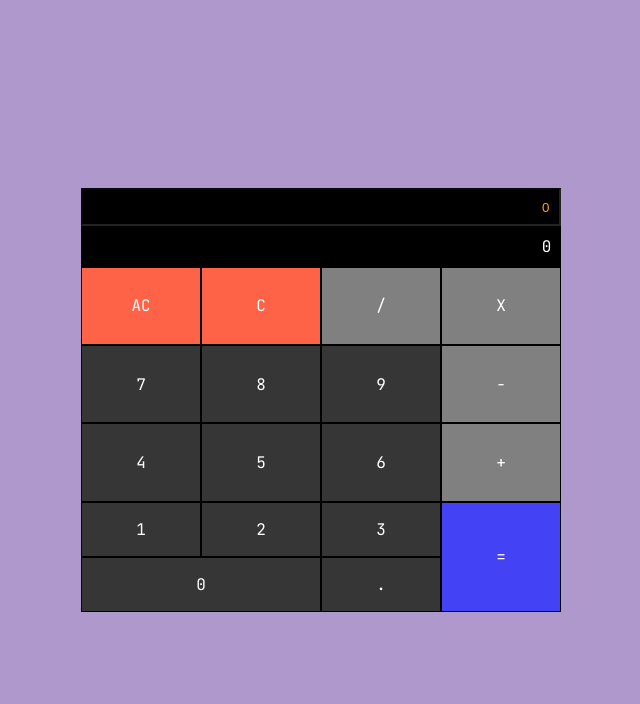
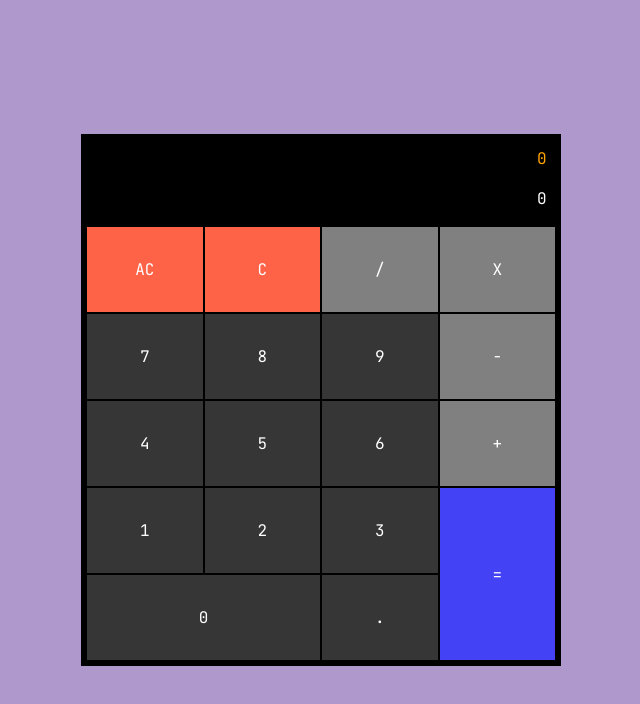
Before and after one commit to VinuJ/typescript-calculator, a React (Create React App) app: page / in a window 1280 px wide. Shown: the top 704 px of the page, without its empty margins (319-959 px from the left). Built offline with nearby package versions, Linux system fonts and the light colour scheme.

Commit message:
Completed functionality and styling

```diff
--- a/src/App.scss
+++ b/src/App.scss
@@ -33,9 +33,9 @@ a {
   font-family: 'JetBrains Mono', sans-serif;
   .container {
     @include flex-center;
-    //@include show-border;
     width: 90vw;
     .grid {
+      border: 5px solid black;
       width: 100%;
       max-width: 30rem;
       display: grid;
@@ -51,7 +51,7 @@ a {
       ;
       .calcButton {
         @include flex-center;
-        padding: 1rem 1rem;
+        padding: 1.5rem 1.5rem;
         background-color: grey;
         color: white;
         border: 1px solid black;
@@ -60,12 +60,14 @@ a {
           background-color: white;
           color: black;
         }
-        // add responsive typography
         @media (hover: hover) {
           &:hover {
             background-color: white;
             color: black;
           }
+        }
+        @media (min-width: 700px) {
+          padding: 2rem 2rem;
         }
       }
 
@@ -84,11 +86,14 @@ a {
         background-color: black;
         text-align: right;
         .input {
+          border: none;
           width: 100%;
           text-align: right;
           background-color: black;
           color: orange;
           padding: 2% 2%;
+          font-family: 'JetBrains Mono', sans-serif;
+          font-size: 1rem;
           &::placeholder {
             color: orange;
           }
--- a/src/App.tsx
+++ b/src/App.tsx
@@ -1,49 +1,56 @@
 import React, { FC, useState } from "react";
 import "./App.scss";
 
-/*
-  <props that it takes>  - directly or INTERFACE
-  interface Props {
-    text: string; (boolean, number, (bob: syting) => void)
-    obj: {
-      f1: string'
-    }
-    or obj: SomeInterface
-  }
-
-  ctrl+space to see passable props + general auto complete
-
-  ? mark before colon means optional
-
-  useState default infers type, useState<number | null>
-  undefined different type to null
-
-  pass interfaces or objects into <>
-
-  e.g. useRef<HTMLInputElement>(null)
-
-  use hover a lot to get type
-
-*/
-
 const App: FC = () => {
   const [expression, setExpression] = useState<string>("");
-  const [answer, setAnswer] = useState<number>(0);
+  const [answer, setAnswer] = useState<number | string>(0);
+
+  const isOperator = (symbol: string): boolean => {
+    return /[\+\*\/\-]/.test(symbol);
+  };
 
   const display = (symbol: string): void => {
-    setExpression(expression + symbol);
-    if (expression[expression.length - 1] === "=") {
-      if (/[0-9.]/.test(symbol)) {
-        setExpression(symbol);
+    let current = expression;
+
+    // Check if two operators in a row have been inputted
+    if (isOperator(symbol) && isOperator(current[current.length - 1])) {
+      let newExp;
+      // Check for subtract sign allows for '5 * -5' to correctly evaluate to '-25'
+      if (/[-]/.test(symbol)) {
+        setExpression(current.slice(0, current.length) + symbol);
       } else {
-        setExpression(answer + symbol);
+        // Otherwise remove all operators but the last, allows for  '5 * - + 5' to correctly evaluate to '10'
+        let count = 0;
+        for (let i = 0; i < current.length; i++) {
+          if (isNaN(+current[i])) {
+            count++;
+          } else {
+            count = 0;
+          }
+        }
+        setExpression(current.slice(0, current.length - count) + symbol);
       }
+    } else {
+      // Ensures that any trailing decimal points are removed e.g. '10 + 5.' correctly evaluates to '15'
+      if (current) {
+        current = current + "";
+        let temp = current.split(/[\+\*\/\-]/g);
+        let lastNumber = temp[temp.length - 1];
+        if (!isNaN(+lastNumber) && /[\.]/.test(lastNumber) && symbol === ".") {
+          symbol = "";
+        }
+      }
+      // Replacing multiple 0s or multiple decimal points at beginning with just one
+      setExpression((current + symbol).replace(/^0/g, "").replace(/\.+/g, "."));
     }
+    setAnswer((current) =>
+      (current + symbol).replace(/^0/g, "").replace(/\.+/g, ".")
+    );
   };
 
   const calculate = (): void => {
     setAnswer(eval(expression));
-    setExpression(expression + "=");
+    setExpression(eval(expression));
   };
 
   const clearAll = (): void => {
@@ -67,7 +74,9 @@ const App: FC = () => {
               placeholder="0"
               disabled
             />
-            <div className="answer">{answer}</div>
+            <div className="answer" id="display">
+              {answer}
+            </div>
           </div>
           <div onClick={clearAll} className="calcButton AC tomato" id="clear">
             AC
```
Also changed, not shown: 1 other file (tests, documents, lock files or other folders).
